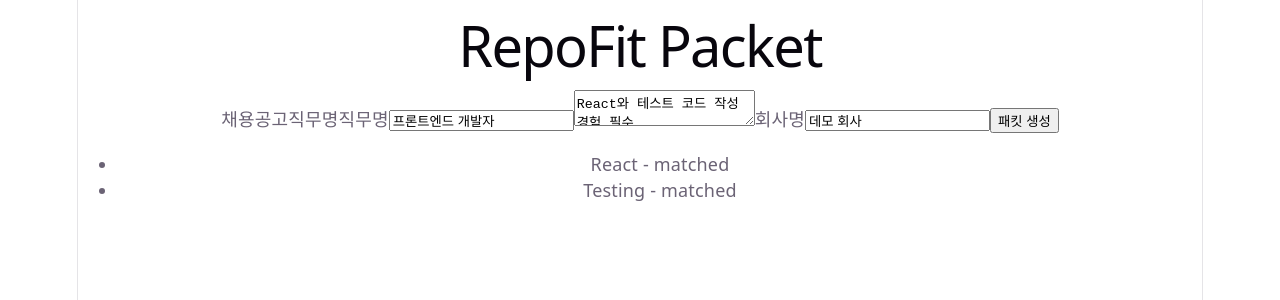
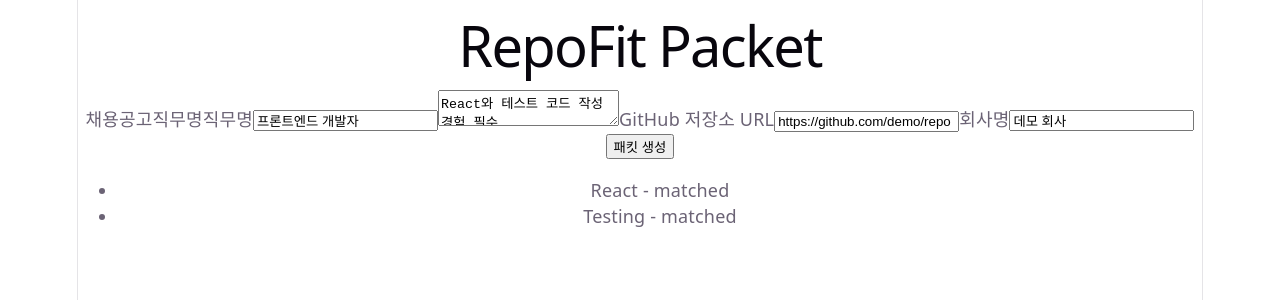
Before and after one commit to Jinhani/RepoFit-Packet, a React (Vite) app: page / in a window 1280 px wide. Shown: the top 300 px of the page. Built offline with nearby package versions, Linux system fonts and the light colour scheme.

Commit message:
feat: connect repository URL to application packet

```diff
--- a/src/App.tsx
+++ b/src/App.tsx
@@ -14,6 +14,7 @@ function App() {
     const [applicationPacket, setApplicationPacket] = useState<ApplicationPacket | null>(null);
     const [validationMessage, setValidationMessage] = useState("");
     const [jobTitle, setJobTitle] = useState("프론트엔드 개발자");
+    const [repoUrl, setRepoUrl] = useState("https://github.com/demo/repo");
 
     const repoSummary: GitHubRepoSummary = {
         id: 1,
@@ -38,7 +39,12 @@ function App() {
     const matches = matchJobRequirementsToRepoEvidence(requirements, evidence);
     const remediationTasks = buildRemediationTasksFromMatches(matches);
     function handleBuildPacket() {
-        if (companyName.trim() === "" || jobTitle.trim() === "" || jobPostingText.trim() === "") {
+        if (
+            companyName.trim() === "" ||
+            jobTitle.trim() === "" ||
+            jobPostingText.trim() === "" ||
+            repoUrl.trim() === ""
+        ) {
             setValidationMessage("회사명, 직무명, 채용공고를 모두 입력해주세요.");
             setApplicationPacket(null);
             return;
@@ -46,15 +52,20 @@ function App() {
 
         setValidationMessage("");
 
-        const packet = buildApplicationPacket(companyName, jobTitle, jobPostingText, remediationTasks);
-
+        const packet = buildApplicationPacket(
+            companyName,
+            jobTitle,
+            jobPostingText,
+            [repoUrl.trim()],
+            remediationTasks,
+        );
+        console.log("생성된 패킷:", packet);
         setApplicationPacket(packet);
     }
 
     return (
         <div>
             <h1>RepoFit Packet</h1>
-
             <label htmlFor="job-posting">채용공고</label>
             <label htmlFor="job-title">직무명</label>
             <label htmlFor="job-title">직무명</label>
@@ -64,15 +75,22 @@ function App() {
                 value={jobPostingText}
                 onChange={(event) => setJobPostingText(event.target.value)}
             />
+            <label htmlFor="repo-url">GitHub 저장소 URL</label>
+            <input
+                id="repo-url"
+                value={repoUrl}
+                onChange={(event) => {
+                    console.log("현재 입력값:", event.target.value);
+                    setRepoUrl(event.target.value);
+                }}
+            />
             <label htmlFor="company-name">회사명</label>
             <input id="company-name" value={companyName} onChange={(event) => setCompanyName(event.target.value)} />
             <button type="button" onClick={handleBuildPacket}>
                 패킷 생성
             </button>
-
             {validationMessage && <p>{validationMessage}</p>}
             {applicationPacket && <ApplicationPacketResult packet={applicationPacket} />}
-
             <ul>
                 {matches.map((match) => (
                     <li key={match.requirement.skill}>
--- a/src/features/packets/buildApplicationPacket.ts
+++ b/src/features/packets/buildApplicationPacket.ts
@@ -4,6 +4,7 @@ export function buildApplicationPacket(
     companyName: string,
     jobTitle: string,
     jobPostingText: string,
+    repoUrls: string[],
     remediationTasks: RemediationTask[],
 ): ApplicationPacket {
     const now = new Date().toISOString();
@@ -14,7 +15,7 @@ export function buildApplicationPacket(
         jobTitle,
         jobPostingText,
         status: "draft",
-        repoUrls: [],
+        repoUrls,
         attachments: [],
         notes: "",
         checkItems: [],
@@ -24,7 +25,7 @@ export function buildApplicationPacket(
     };
 }
 
-// 입력: 회사 이름, 공고 내용, 보완 작업 배열
+// 입력: 회사 이름, 직무명, 공고 내용, 저장소 URL 배열, 보완 작업 배열
 // 출력: ApplicationPacket
 // 책임: 전달받은 데이터를 패킷 모양으로 조립
 // 하면 안 되는 일: fetch, 화면 렌더링, React 상태 변경
```
